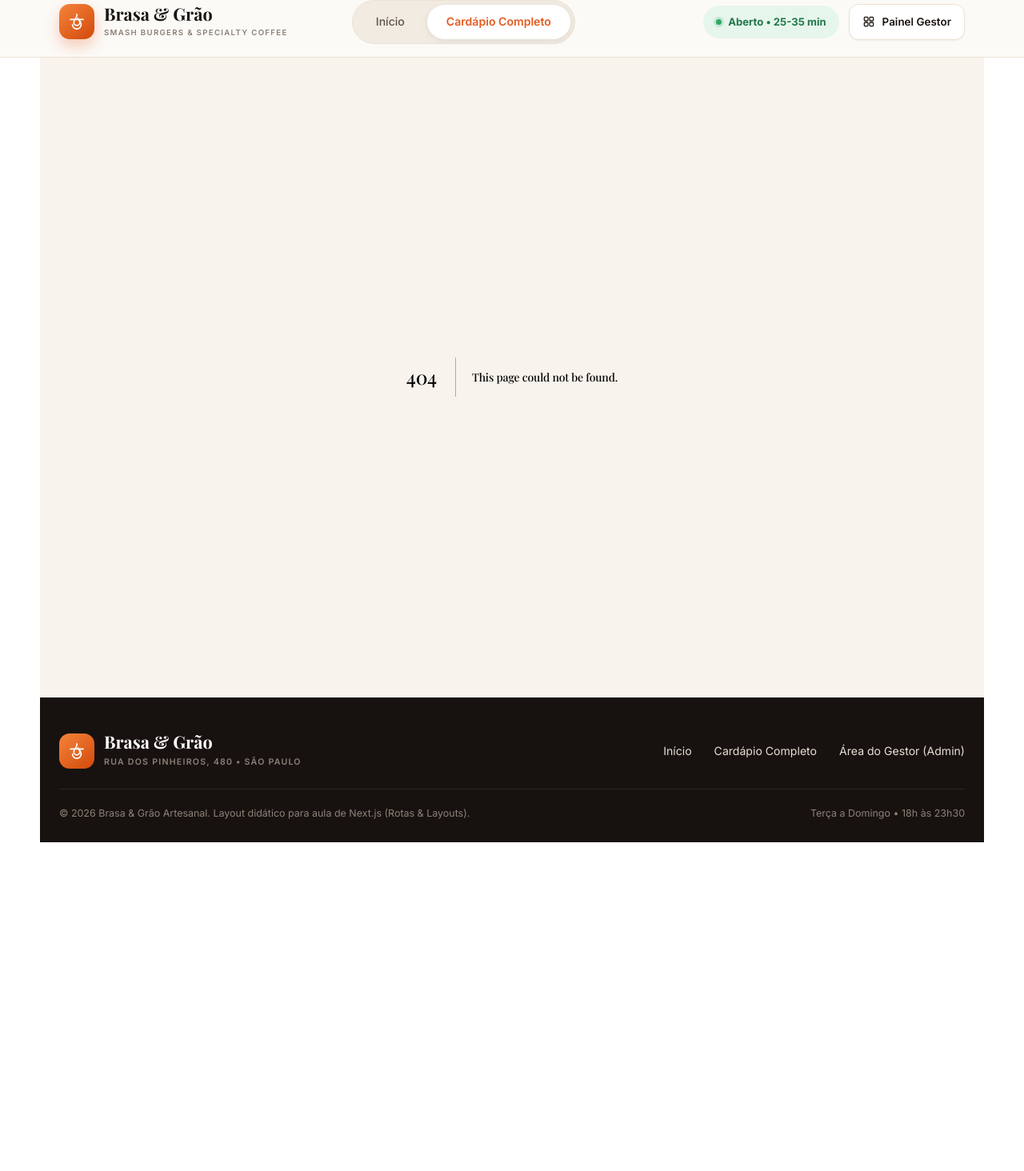
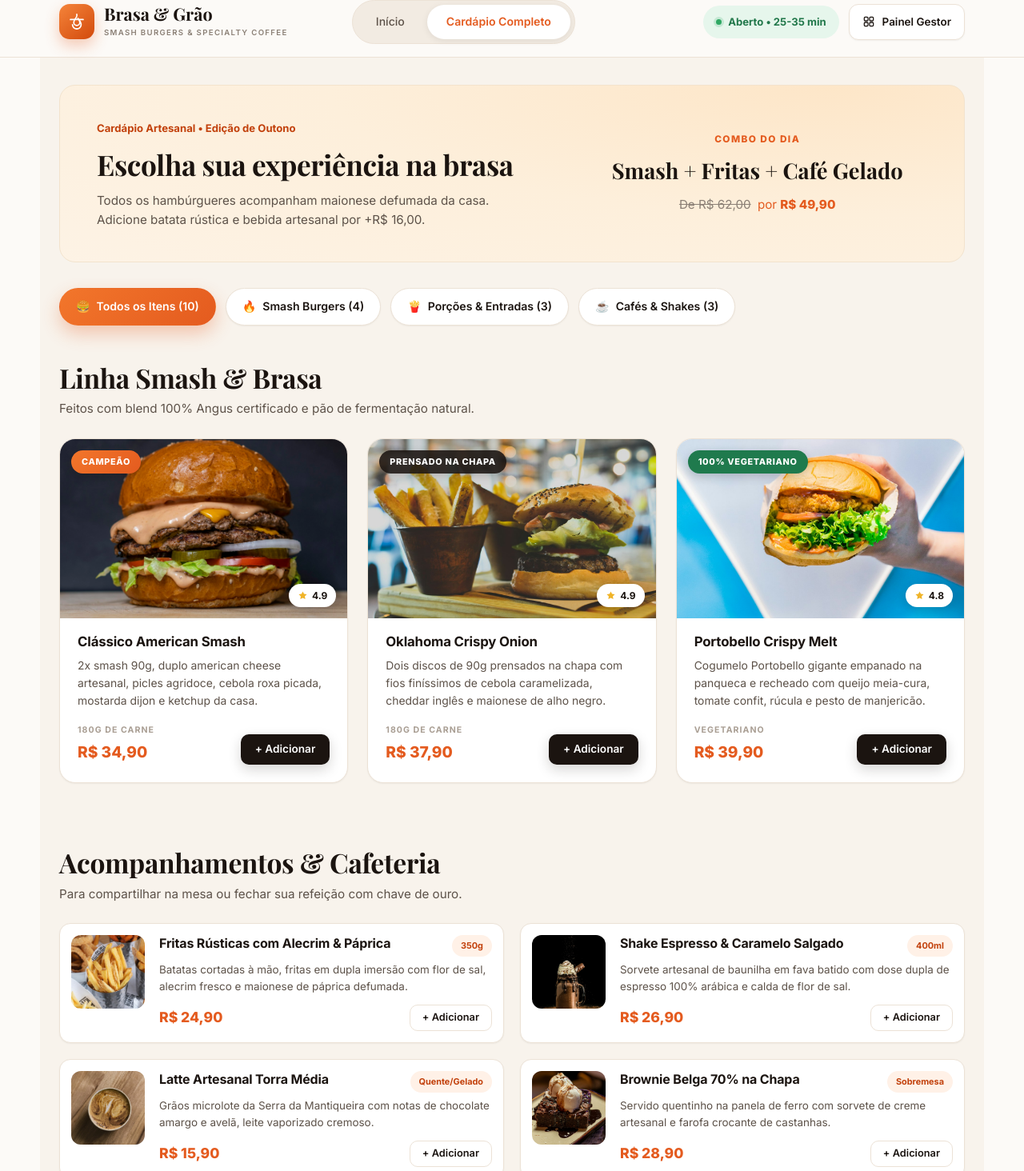
Before and after one commit to GabrielLeonardoVC/Atividade-Pr-tica--Layouts-e-Rotas-no-Next.js---Brasa---Gr-o, a Next.js app: page /cardapio in a window 1280 px wide. Before the commit this address had no page. Shown: the part 16-1480 px from the top of the page at 80% size. Before the commit the page ends 1069 px from the top, so only its background shows below. Built offline with nearby package versions, Linux system fonts and the light colour scheme.

Commit message:
feat(paginas): implementa Inicio e Cardapio Completo com cards e filtros

```diff
--- /dev/null
+++ b/src/app/cardapio/page.tsx
@@ -0,0 +1,47 @@
+import { MenuExplorer } from "../components/MenuExplorer";
+import { sideDishes, smashDishes } from "../data/menu";
+
+export const metadata = {
+  title: "Cardápio Completo | Brasa & Grão",
+  description:
+    "Linha Smash & Brasa, acompanhamentos e cafeteria artesanal. Veja todos os itens do cardápio da Brasa & Grão.",
+};
+
+export default function CardapioPage() {
+  return (
+    <>
+      {/* --------------------- BANNER DO CABEÇALHO DO CARDÁPIO -------------------- */}
+      <section className="menu-hero">
+        <div className="container">
+          <div className="menu-hero__panel">
+            <div className="menu-hero__inner">
+              <div>
+                <span className="menu-hero__eyebrow">
+                  Cardápio Artesanal • Edição de Outono
+                </span>
+                <h1 className="menu-hero__title">Escolha sua experiência na brasa</h1>
+                <p className="menu-hero__text">
+                  Todos os hambúrgueres acompanham maionese defumada da casa. Adicione batata rústica
+                  e bebida artesanal por +R$ 16,00.
+                </p>
+              </div>
+
+              <div className="menu-hero__combo">
+                <span className="menu-hero__combo-label">Combo do Dia</span>
+                <strong className="menu-hero__combo-title">Smash + Fritas + Café Gelado</strong>
+                <span className="menu-hero__combo-price">
+                  <s>De R$ 62,00</s> por <strong>R$ 49,90</strong>
+                </span>
+              </div>
+            </div>
+          </div>
+        </div>
+      </section>
+
+      {/* -------------------------- FILTROS E LISTAGEM -------------------------- */}
+      <div className="container">
+        <MenuExplorer smashDishes={smashDishes} sideDishes={sideDishes} />
+      </div>
+    </>
+  );
+}
--- /dev/null
+++ b/src/app/components/MenuExplorer.tsx
@@ -0,0 +1,87 @@
+"use client";
+
+import { useState } from "react";
+import { ProductCard } from "./ProductCard";
+import { SideCard } from "./SideCard";
+import type { Category, Dish } from "../data/menu";
+
+type MenuExplorerProps = {
+  smashDishes: Dish[];
+  sideDishes: Dish[];
+};
+
+type Filter = "all" | Category;
+
+const FILTERS: { id: Filter; label: string; icon: string }[] = [
+  { id: "all", label: "Todos os Itens (10)", icon: "🍔" },
+  { id: "smash", label: "Smash Burgers (4)", icon: "🔥" },
+  { id: "porcoes", label: "Porções & Entradas (3)", icon: "🍟" },
+  { id: "cafes", label: "Cafés & Shakes (3)", icon: "☕" },
+];
+
+/**
+ * Bloco interativo do cardápio: pílulas de filtro por categoria
+ * + as duas seções de produtos (Linha Smash & Brasa e
+ * Acompanhamentos & Cafeteria).
+ */
+export function MenuExplorer({ smashDishes, sideDishes }: MenuExplorerProps) {
+  const [filter, setFilter] = useState<Filter>("all");
+
+  const matches = (dish: Dish) => filter === "all" || dish.category === filter;
+
+  const visibleSmash = smashDishes.filter(matches);
+  const visibleSides = sideDishes.filter(matches);
+
+  return (
+    <>
+      <div className="filters" role="group" aria-label="Filtrar por categoria">
+        {FILTERS.map((item) => (
+          <button
+            key={item.id}
+            type="button"
+            className="filter-pill"
+            aria-pressed={filter === item.id}
+            onClick={() => setFilter(item.id)}
+          >
+            <span aria-hidden="true">{item.icon}</span>
+            {item.label}
+          </button>
+        ))}
+      </div>
+
+      {visibleSmash.length > 0 && (
+        <section className="section" id="linha-smash">
+          <h2 className="section__title">Linha Smash &amp; Brasa</h2>
+          <p className="section__subtitle">
+            Feitos com blend 100% Angus certificado e pão de fermentação natural.
+          </p>
+
+          <div className="product-grid" style={{ marginTop: 24 }}>
+            {visibleSmash.map((dish) => (
+              <ProductCard key={dish.slug} dish={dish} actionLabel="+ Adicionar" />
+            ))}
+          </div>
+        </section>
+      )}
+
+      {visibleSides.length > 0 && (
+        <section className="section" id="acompanhamentos">
+          <h2 className="section__title">Acompanhamentos &amp; Cafeteria</h2>
+          <p className="section__subtitle">
+            Para compartilhar na mesa ou fechar sua refeição com chave de ouro.
+          </p>
+
+          <div className="side-grid" style={{ marginTop: 24 }}>
+            {visibleSides.map((dish) => (
+              <SideCard key={dish.slug} dish={dish} />
+            ))}
+          </div>
+        </section>
+      )}
+
+      {visibleSmash.length === 0 && visibleSides.length === 0 && (
+        <p className="empty-state">Nenhum item encontrado para esta categoria.</p>
+      )}
+    </>
+  );
+}
--- /dev/null
+++ b/src/app/components/ProductCard.tsx
@@ -0,0 +1,49 @@
+import Image from "next/image";
+import { StarIcon } from "./icons";
+import { formatPrice, type Dish } from "../data/menu";
+
+type ProductCardProps = {
+  dish: Dish;
+  /** Texto do botão de ação (padrão: "+ Pedir Agora") */
+  actionLabel?: string;
+};
+
+/** Card vertical usado na home e na seção "Linha Smash & Brasa". */
+export function ProductCard({ dish, actionLabel = "+ Pedir Agora" }: ProductCardProps) {
+  return (
+    <article className="product-card">
+      <div className="product-card__media">
+        <Image
+          src={dish.image}
+          alt={dish.name}
+          fill
+          sizes="(max-width: 720px) 100vw, (max-width: 960px) 50vw, 33vw"
+        />
+        {dish.tag && (
+          <span className={`tag tag--${dish.tag.tone} product-card__tag`}>{dish.tag.label}</span>
+        )}
+        {dish.rating && (
+          <span className="rating product-card__rating">
+            <StarIcon className="hero__stat-star" />
+            {dish.rating.toFixed(1)}
+          </span>
+        )}
+      </div>
+
+      <div className="product-card__body">
+        <h3 className="product-card__title">{dish.name}</h3>
+        <p className="product-card__description">{dish.description}</p>
+
+        <div className="product-card__footer">
+          <div>
+            {dish.unit && <span className="product-card__unit">{dish.unit}</span>}
+            <span className="product-card__price">{formatPrice(dish.price)}</span>
+          </div>
+          <button type="button" className="btn btn--dark">
+            {actionLabel}
+          </button>
+        </div>
+      </div>
+    </article>
+  );
+}
--- /dev/null
+++ b/src/app/components/SideCard.tsx
@@ -0,0 +1,38 @@
+import Image from "next/image";
+import { formatPrice, type Dish } from "../data/menu";
+
+type SideCardProps = {
+  dish: Dish;
+};
+
+/** Card horizontal usado na seção "Acompanhamentos & Cafeteria". */
+export function SideCard({ dish }: SideCardProps) {
+  return (
+    <article className="side-card">
+      <div className="side-card__media">
+        <Image
+          src={dish.image}
+          alt={dish.name}
+          fill
+          sizes="(max-width: 720px) 100vw, (max-width: 960px) 50vw, 25vw"
+        />
+      </div>
+
+      <div>
+        <div className="side-card__head">
+          <h3 className="side-card__title">{dish.name}</h3>
+          {dish.chip && <span className="side-card__chip">{dish.chip}</span>}
+        </div>
+
+        <p className="side-card__description">{dish.description}</p>
+
+        <div className="side-card__footer">
+          <span className="side-card__price">{formatPrice(dish.price)}</span>
+          <button type="button" className="btn btn--small">
+            + Adicionar
+          </button>
+        </div>
+      </div>
+    </article>
+  );
+}
```
Also changed, not shown: src/app/page.tsx (+121 -62 lines).
